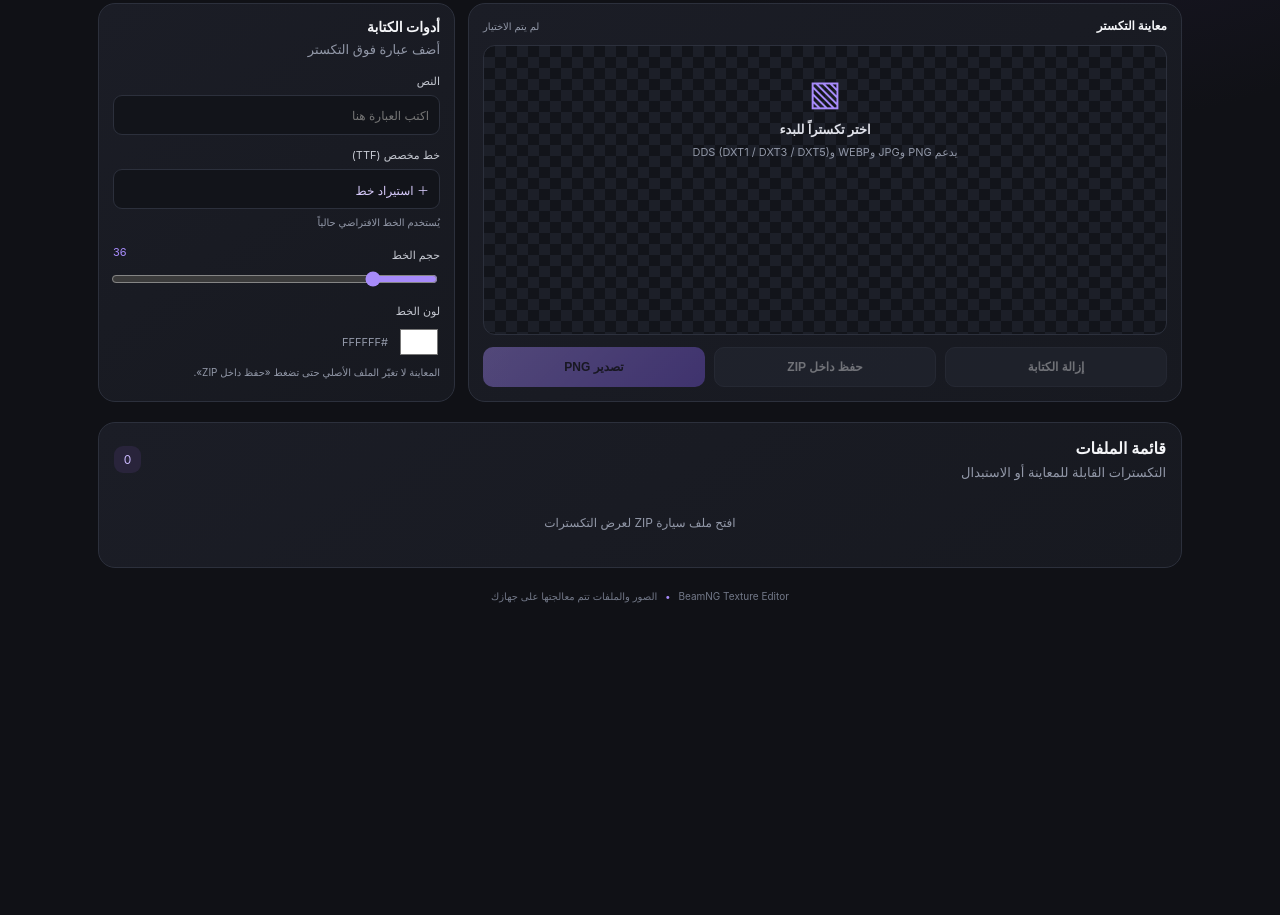
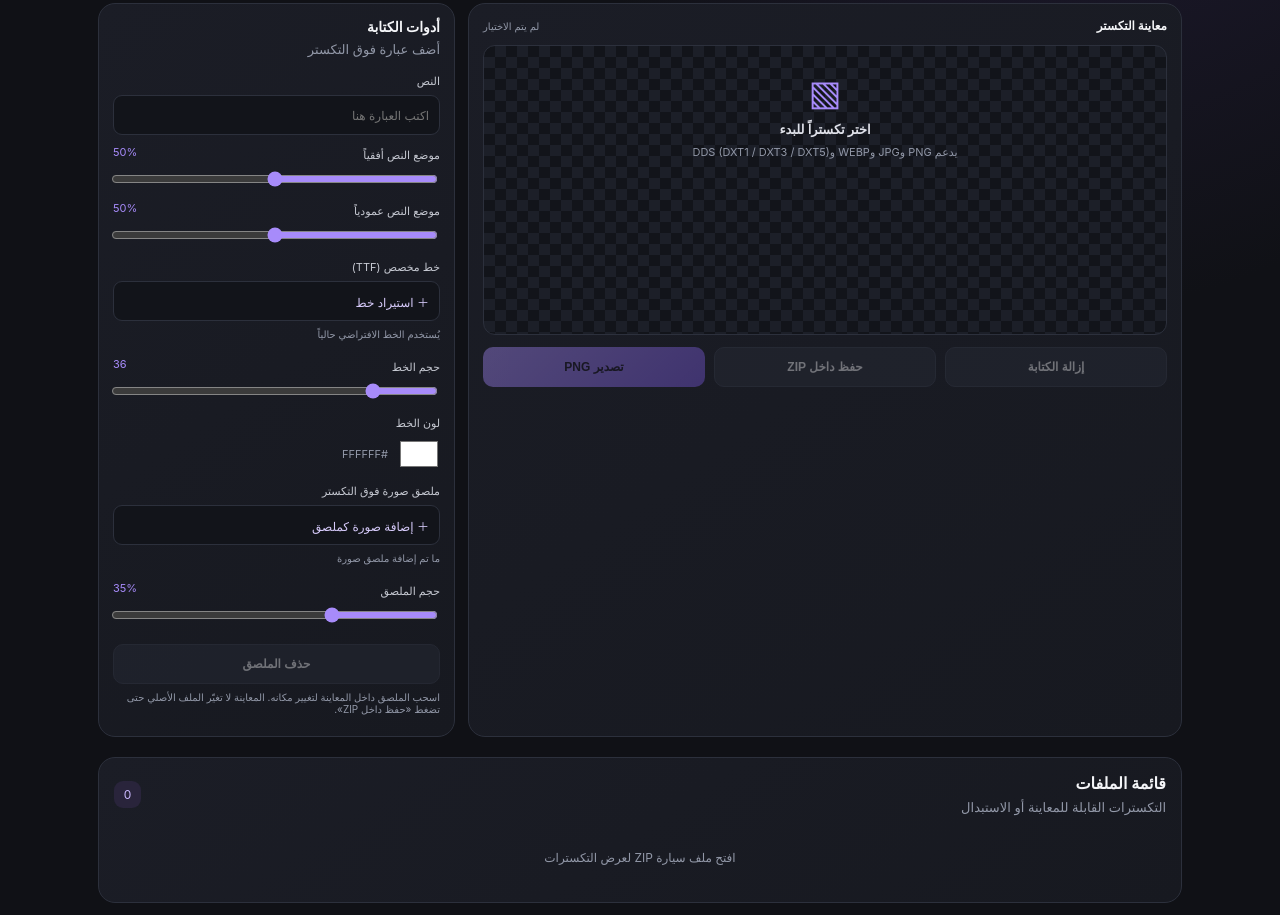
Before and after one commit to tmoath07-svg/BeamNG-Texture-Editor, a plain HTML site: page index.html in a window 1280 px wide. Shown: the part 516-1431 px from the top of the page. Before the commit the page ends 1154 px from the top, so only its background shows below. Drawn offline with nearby package versions, Linux system fonts and the light colour scheme.

Commit message:
Add image sticker and text positioning controls

```diff
--- a/index.html
+++ b/index.html
@@ -57,6 +57,10 @@
           <div class="section-heading compact"><div><h2>أدوات الكتابة</h2><p>أضف عبارة فوق التكستر</p></div></div>
           <label class="field-label" for="textInput">النص</label>
           <input class="field" id="textInput" type="text" placeholder="اكتب العبارة هنا">
+          <div class="control-row"><label class="field-label" for="textX">موضع النص أفقياً</label><output id="textXValue">50%</output></div>
+          <input class="range" id="textX" type="range" min="0" max="100" value="50">
+          <div class="control-row"><label class="field-label" for="textY">موضع النص عمودياً</label><output id="textYValue">50%</output></div>
+          <input class="range" id="textY" type="range" min="0" max="100" value="50">
           <label class="field-label" for="fontInput">خط مخصص (TTF)</label>
           <label class="upload-field">＋ استيراد خط<input id="fontInput" type="file" accept=".ttf,font/ttf"></label>
           <p class="hint" id="fontStatus">يُستخدم الخط الافتراضي حالياً</p>
@@ -64,7 +68,14 @@
           <input class="range" id="fontSize" type="range" min="8" max="160" value="36">
           <label class="field-label" for="fontColor">لون الخط</label>
           <div class="color-row"><input id="fontColor" type="color" value="#ffffff"><span id="colorValue">#FFFFFF</span></div>
-          <p class="hint">المعاينة لا تغيّر الملف الأصلي حتى تضغط «حفظ داخل ZIP».</p>
+          <div class="tool-divider"></div>
+          <label class="field-label" for="overlayInput">ملصق صورة فوق التكستر</label>
+          <label class="upload-field">＋ إضافة صورة كملصق<input id="overlayInput" type="file" accept="image/png,image/jpeg,image/webp"></label>
+          <p class="hint" id="overlayStatus">ما تم إضافة ملصق صورة</p>
+          <div class="control-row"><label class="field-label" for="overlaySize">حجم الملصق</label><output id="overlaySizeValue">35%</output></div>
+          <input class="range" id="overlaySize" type="range" min="5" max="100" value="35">
+          <button class="secondary-button full" id="removeOverlayButton" disabled>حذف الملصق</button>
+          <p class="hint">اسحب الملصق داخل المعاينة لتغيير مكانه. المعاينة لا تغيّر الملف الأصلي حتى تضغط «حفظ داخل ZIP».</p>
         </aside>
       </div>
     </section>
```
